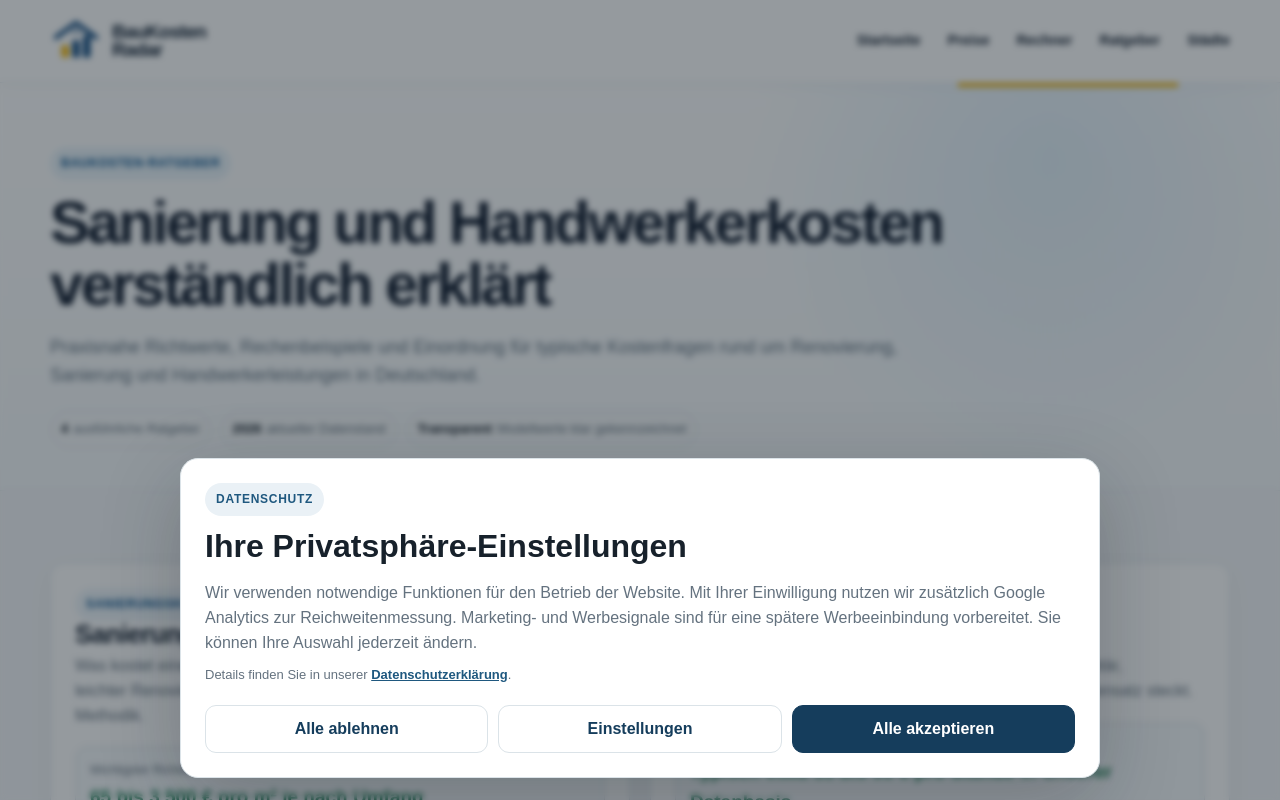
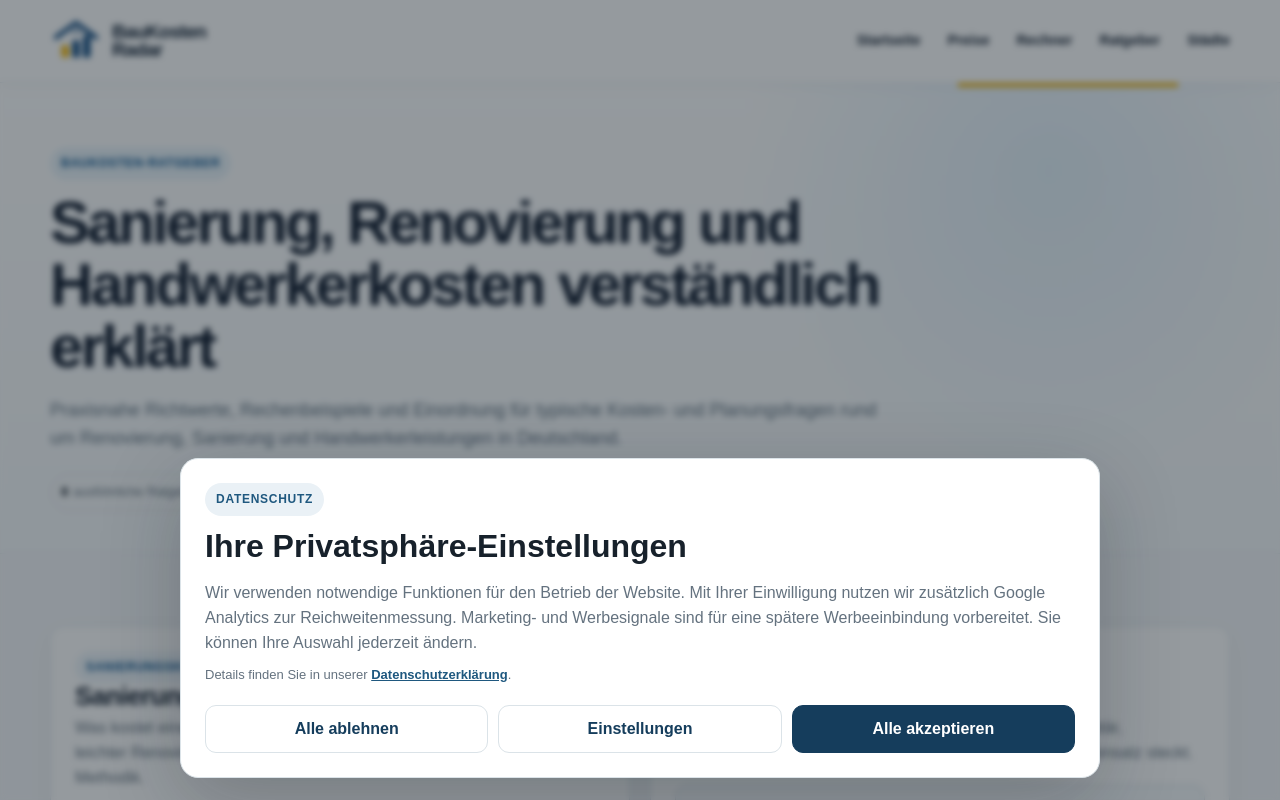
Before and after one commit to maxympaschenko-tech/baukostenradar-de, a Next.js app: page /ratgeber in a window 1280 px wide. Shown: the top 800 px of the page. Built offline with nearby package versions, Linux system fonts and the light colour scheme; no server answers.

Commit message:
Expand Ratgeber directory with second SEO cluster

```diff
--- a/app/ratgeber/page.tsx
+++ b/app/ratgeber/page.tsx
@@ -1,10 +1,10 @@
 import type { Metadata } from "next";
 import Link from "next/link";
-import { guides } from "@/lib/guides";
+import { allGuides } from "@/lib/all-guides";
 
 export const metadata: Metadata = {
-  title: "Ratgeber zu Sanierungs- und Handwerkerkosten 2026",
-  description: "Ratgeber zu Sanierungskosten, Handwerker-Stundensätzen, Altbausanierung und Wohnungsrenovierung mit Richtwerten, Beispielen und Rechnern.",
+  title: "Ratgeber zu Sanierung, Renovierung & Handwerkerkosten 2026",
+  description: "Ratgeber zu Sanierungskosten, Haussanierung, Renovierung, Handwerkerpreisen, Arbeitskosten und sinnvoller Sanierungsreihenfolge mit Richtwerten und Rechnern.",
   alternates: { canonical: "/ratgeber" },
 };
 
@@ -14,13 +14,13 @@ export default function GuidesPage() {
       <section className="contentHero">
         <div className="shell">
           <span className="eyebrow">Baukosten-Ratgeber</span>
-          <h1>Sanierung und Handwerkerkosten verständlich erklärt</h1>
+          <h1>Sanierung, Renovierung und Handwerkerkosten verständlich erklärt</h1>
           <p>
-            Praxisnahe Richtwerte, Rechenbeispiele und Einordnung für typische Kostenfragen rund um Renovierung,
-            Sanierung und Handwerkerleistungen in Deutschland.
+            Praxisnahe Richtwerte, Rechenbeispiele und Einordnung für typische Kosten- und Planungsfragen rund um
+            Renovierung, Sanierung und Handwerkerleistungen in Deutschland.
           </p>
           <div className="heroFacts">
-            <span><strong>{guides.length}</strong> ausführliche Ratgeber</span>
+            <span><strong>{allGuides.length}</strong> ausführliche Ratgeber</span>
             <span><strong>2026</strong> aktueller Datenstand</span>
             <span><strong>Transparent</strong> Modellwerte klar gekennzeichnet</span>
           </div>
@@ -30,7 +30,7 @@ export default function GuidesPage() {
       <section className="section">
         <div className="shell">
           <div className="directoryGrid">
-            {guides.map((guide) => (
+            {allGuides.map((guide) => (
               <article className="directoryCard" key={guide.slug}>
                 <span className="eyebrow">{guide.eyebrow}</span>
                 <h2>{guide.title}</h2>
@@ -52,8 +52,8 @@ export default function GuidesPage() {
             <span className="eyebrow">Direkt rechnen</span>
             <h2>Vom Ratgeber zur eigenen Kostenspanne</h2>
             <p>
-              Die Ratgeber erklären die Größenordnung. Mit den Rechnern kannst du Fläche, Umfang, Region oder
-              konkrete Einzelarbeiten direkt für dein eigenes Szenario anpassen.
+              Die Ratgeber erklären die Größenordnung. Mit den Rechnern können Sie Fläche, Umfang, Region oder
+              konkrete Einzelarbeiten direkt für Ihr eigenes Szenario anpassen.
             </p>
           </div>
           <div className="heroActions">
```
